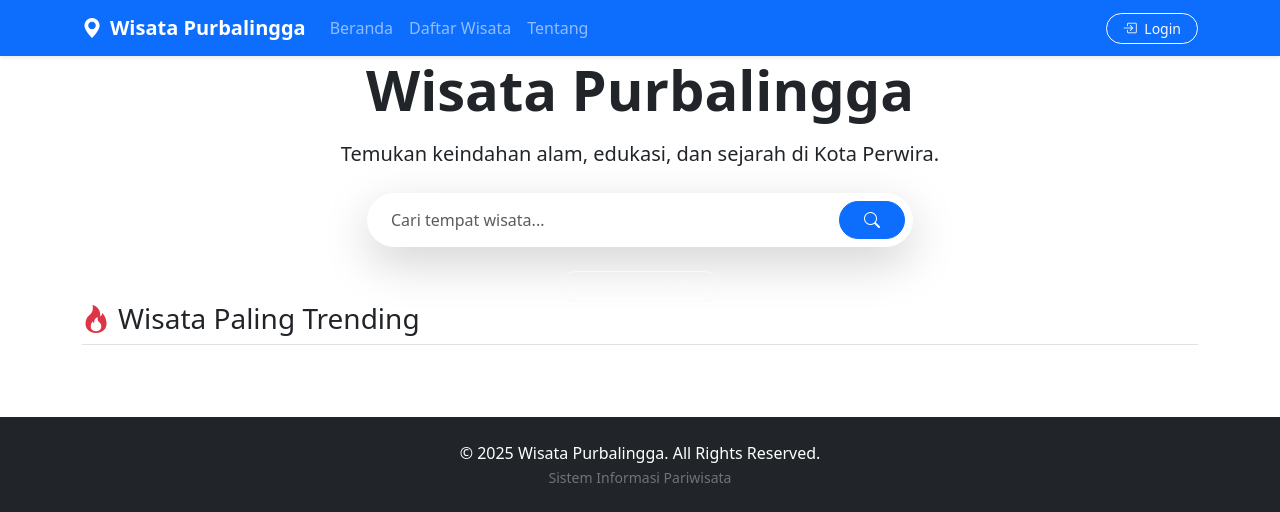
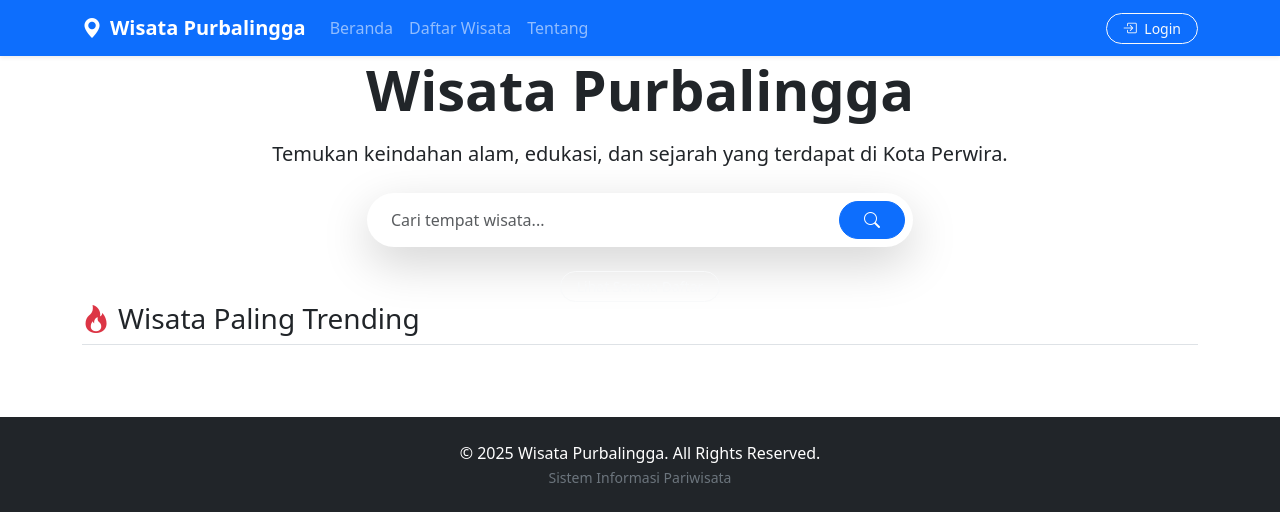
Before and after one commit to fattir98/Wisata-Purbalingga, a PHP site: page /wisata_purbalingga/index.php in a window 1280 px wide. Shown: the top 512 px of the page. Run offline with PHP 8.4, Linux system fonts and the light colour scheme; data that the repository does not hold is empty.

Commit message:
update index.php

```diff
--- a/public/index.php
+++ b/public/index.php
@@ -8,7 +8,7 @@
 <div class="hero-section text-center">
     <div class="container">
         <h1 class="display-4 fw-bold mb-3">Wisata Purbalingga</h1>
-        <p class="lead mb-4">Temukan keindahan alam, edukasi, dan sejarah di Kota Perwira.</p>
+        <p class="lead mb-4">Temukan keindahan alam, edukasi, dan sejarah yang terdapat di Kota Perwira.</p>
 
         <!-- Search Bar Hero -->
         <div class="row justify-content-center">
```
